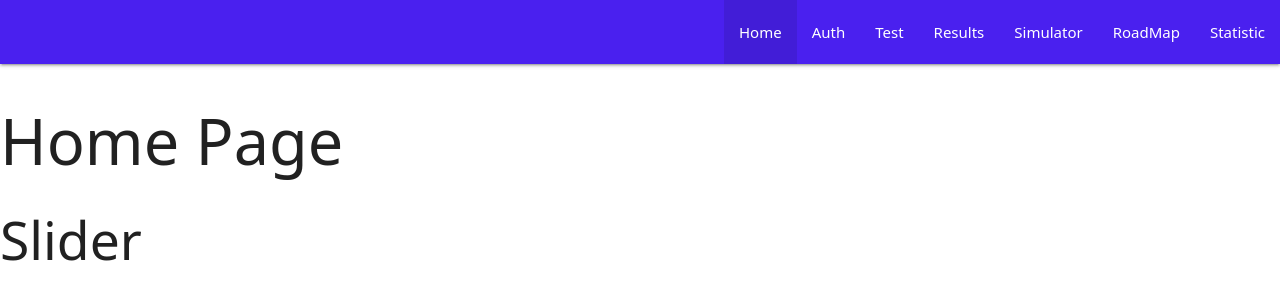
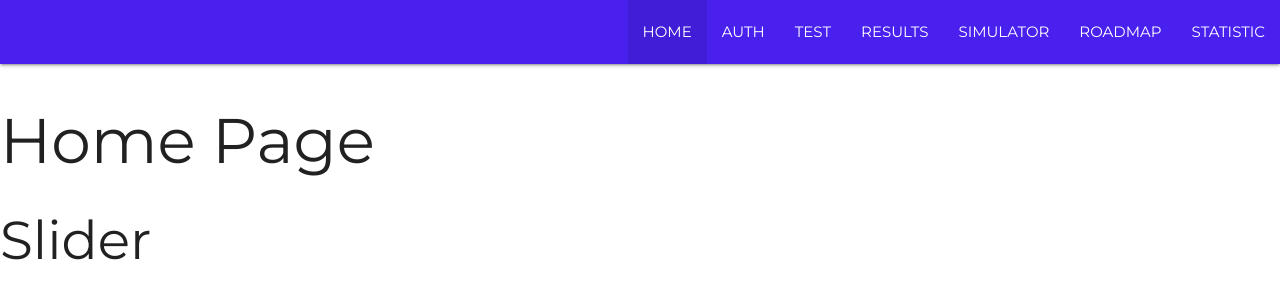
Before and after one commit to OleksandrBalashov/simulator, a React (Create React App) app: page / in a window 1280 px wide. Shown: the top 300 px of the page. Built offline with nearby package versions, Linux system fonts and the light colour scheme.

Commit message:
create styles and add font

```diff
--- a/public/index.html
+++ b/public/index.html
@@ -3,6 +3,8 @@
 <head>
   <meta charset="UTF-8">
   <meta name="viewport" content="width=device-width, initial-scale=1.0">
+  <link rel="preconnect" href="https://fonts.gstatic.com">
+  <link href="https://fonts.googleapis.com/css2?family=Montserrat:wght@400;500;600;700;800&display=swap" rel="stylesheet">
   <link rel="stylesheet" href="https://cdnjs.cloudflare.com/ajax/libs/materialize/1.0.0/css/materialize.min.css">
   <title>Simulator</title>
 </head>
--- a/src/components/appBar/AppBar.module.css
+++ b/src/components/appBar/AppBar.module.css
@@ -4,6 +4,7 @@
 
 .link {
   color: #ffffff;
+  text-transform: uppercase;
 }
 
 .activeLink {
--- a/src/index.js
+++ b/src/index.js
@@ -3,6 +3,7 @@ import ReactDOM from 'react-dom';
 import { BrowserRouter } from 'react-router-dom';
 import App from './App';
 import 'modern-normalize/modern-normalize.css';
+import './styles.css';
 
 ReactDOM.render(
   <React.StrictMode>
--- /dev/null
+++ b/src/styles.css
@@ -0,0 +1,16 @@
+html {
+  box-sizing: boreder-box;
+}
+
+*,
+*::before,
+*::after {
+  box-sizing: inherit;
+}
+
+body {
+  font-family: Montserrat, Arial, sans-serif;
+  font-weight: 400;
+  font-size: 18px;
+  line-height: 1.2;
+}
```
